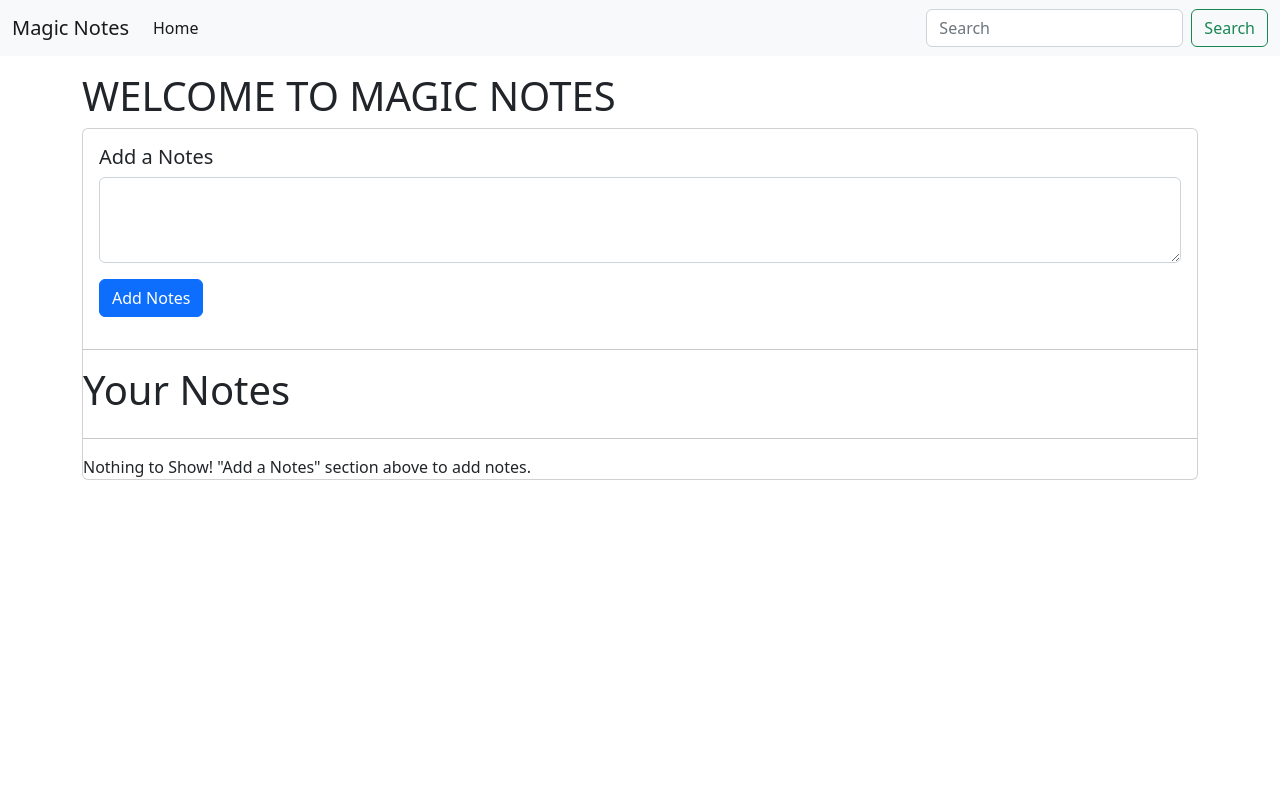
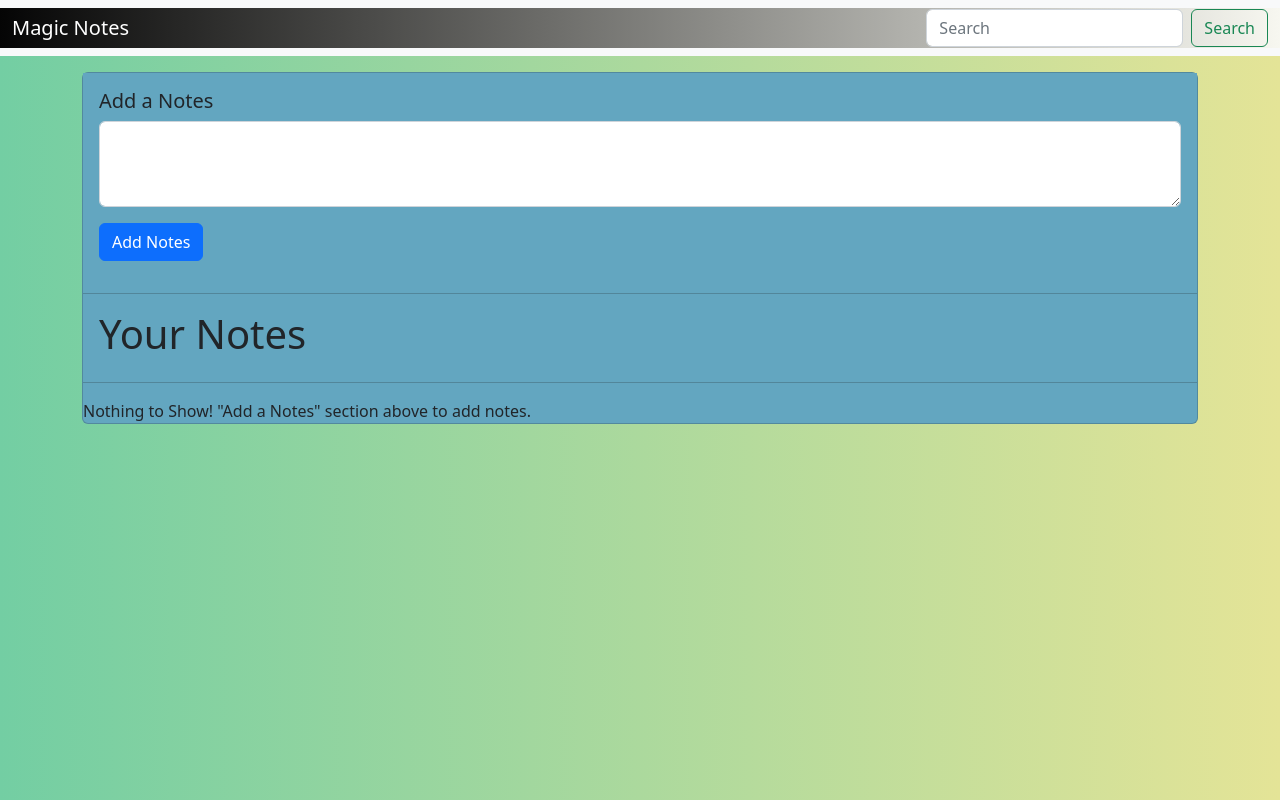
Before and after one commit to siddhimalaviya/notes, a plain HTML site: page index.html in a window 1280 px wide. Drawn offline with nearby package versions, Linux system fonts and the light colour scheme.

Commit message:
Update index.html

```diff
--- a/index.html
+++ b/index.html
@@ -10,10 +10,10 @@
         integrity="sha384-gH2yIJqKdNHPEq0n4Mqa/HGKIhSkIHeL5AyhkYV8i59U5AR6csBvApHHNl/vI1Bx" crossorigin="anonymous">
 </head>
 
-<body>
+<body style="background-image: linear-gradient(to right, rgb(115, 206, 163) , rgb(228, 228, 151));">
     <nav class="navbar navbar-expand-lg bg-light">
-        <div class="container-fluid">
-            <a class="navbar-brand" href="#">Magic Notes </a>
+        <div class="container-fluid" style="background-image: linear-gradient(to right, rgb(5, 5, 5) , rgb(247, 247, 240));">
+            <a class="navbar-brand" href="#" style="color: white;">Magic Notes </a>
             <button class="navbar-toggler" type="button" data-bs-toggle="collapse"
                 data-bs-target="#navbarSupportedContent" aria-controls="navbarSupportedContent" aria-expanded="false"
                 aria-label="Toggle navigation">
@@ -21,9 +21,9 @@
             </button>
             <div class="collapse navbar-collapse" id="navbarSupportedContent">
                 <ul class="navbar-nav me-auto mb-2 mb-lg-0">
-                    <li class="nav-item">
+                    <!-- <li class="nav-item">
                         <a class="nav-link active" aria-current="page" href="#">Home</a>
-                    </li>
+                    </li> -->
                 </ul>
                 <form class="d-flex" role="search">
                     <input class="form-control me-2" id="searchTxt" type="search" placeholder="Search" aria-label="Search">
@@ -33,9 +33,12 @@
         </div>
     </nav>
     <div class="container my-3">
-        <h1>WELCOME TO MAGIC NOTES</h1>
-        <div class="card" >
-            <div class="card-body">
+        <!-- <div style="background-color: rgb(231, 231, 138);">
+            <h1 >WELCOME TO MAGIC NOTES</h1>
+
+        </div> -->
+        <div class="card"  style="background-color: rgb(99, 166, 192);">
+            <div class="card-body" style="background-color: rgb(99, 166, 192);">
               <h5 class="card-title">Add a Notes</h5>
               <div class="mb-3">
                 <textarea class="form-control" id="addTxt" rows="3"></textarea>
@@ -43,7 +46,7 @@
               <button class="btn btn-primary" id="addBtn">Add Notes</button>
             </div>
             <hr>
-            <h1> Your Notes </h1>
+            <h1 style="margin-left: 2vh;"> Your Notes </h1>
             <hr>
             <div id="notes" class="row container-fluid"></div> </div>
           </div>
```
